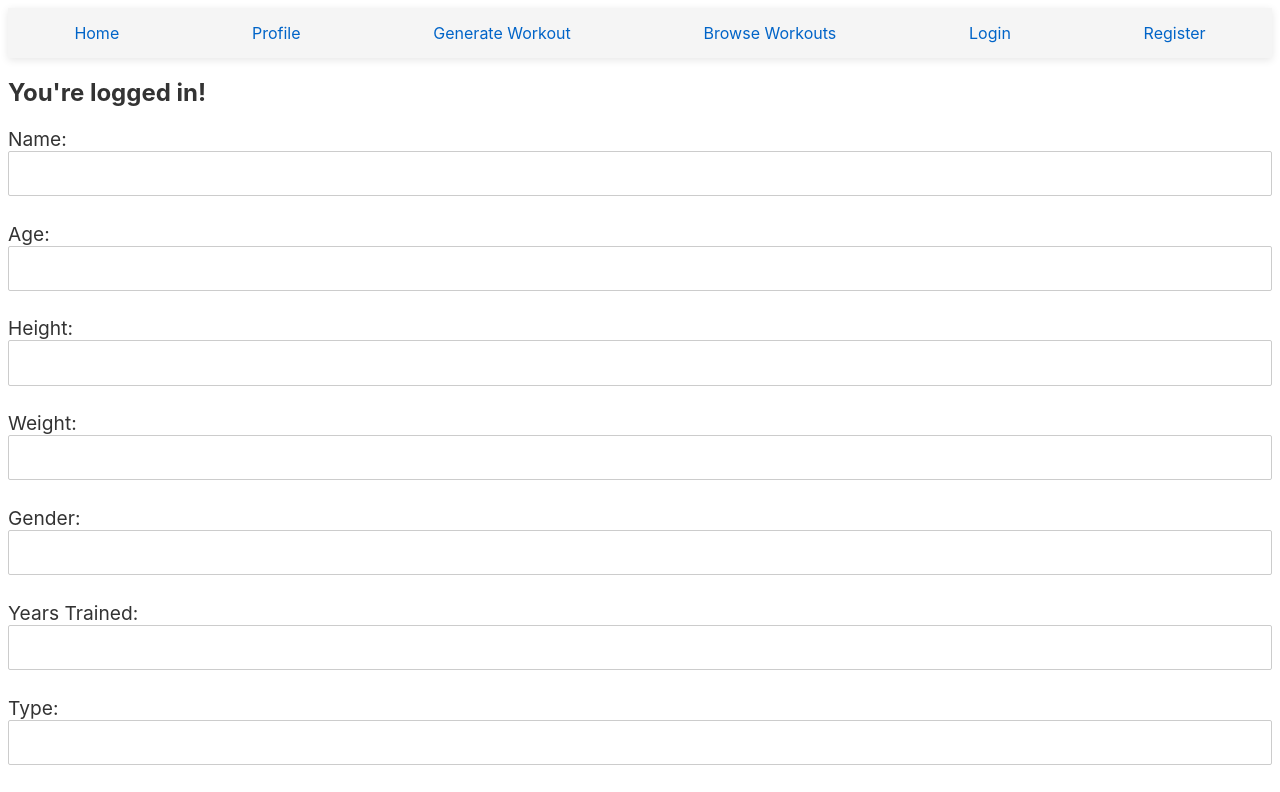
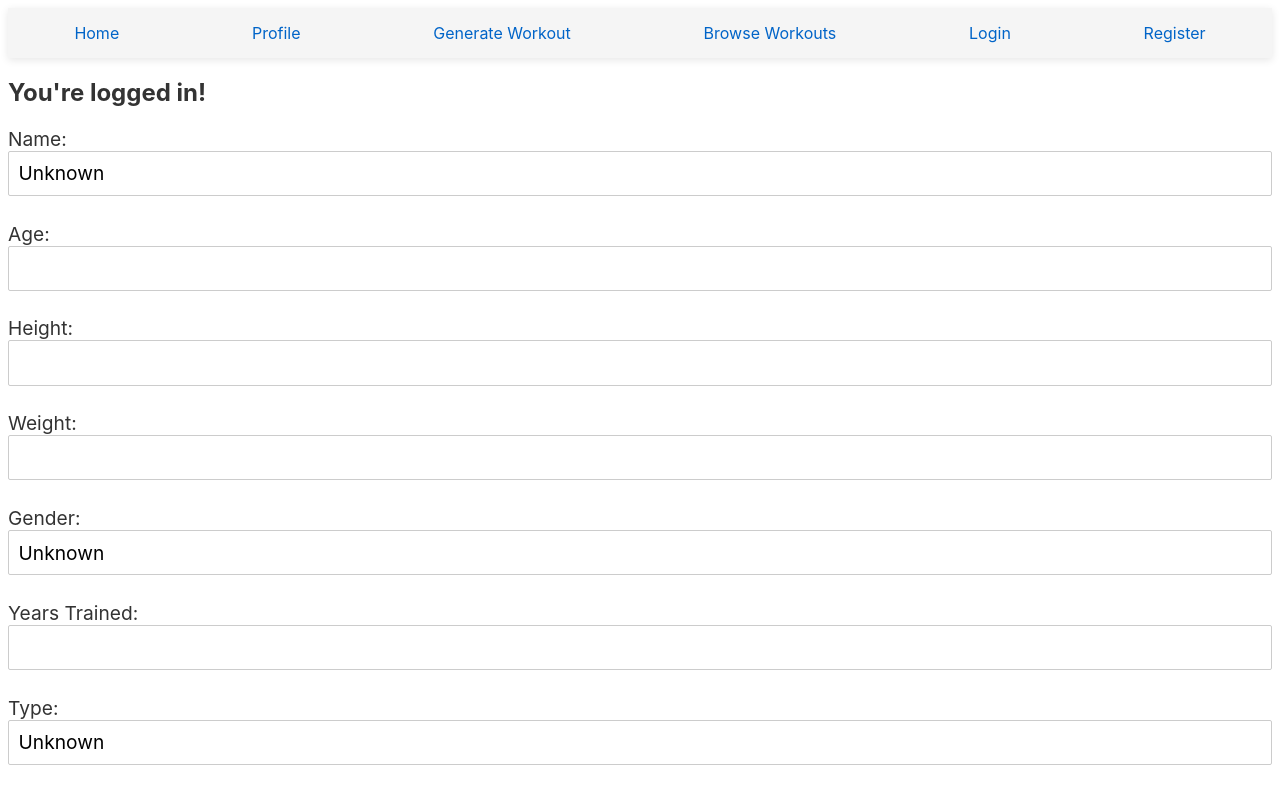
Before and after one commit to Lowband21/GPTFit, a Svelte app in the folder client/: page /profile in a window 1280 px wide. Shown: the top 792 px of the page. Built offline with nearby package versions, Linux system fonts and the light colour scheme; no server answers.

Commit message:
Profile stuff

```diff
--- a/client/src/Profile.svelte
+++ b/client/src/Profile.svelte
@@ -2,24 +2,24 @@
     import { onMount, tick } from 'svelte';
 
     let user = {
-        name: '',
-        age: '',
-        height: '',
-        weight: '',
-        gender: '',
-        years_trained: '',
-        type: '',
-        fitness_level: '',
-        injuries: '',
-        fitness_goal: '',
-        target_timeframe: '',
-        challenges: '',
+        name: 'Unknown',
+        age: null,
+        height: null,
+        weight: null,
+        gender: 'Unknown',
+        years_trained: null,
+        type: 'Unknown',
+        fitness_level: 'Unknown',
+        injuries: 'None',
+        fitness_goal: 'Unknown',
+        target_timeframe: 'Unknown',
+        challenges: 'None',
         favorite_exercises: [],
         exercise_blacklist: [],
-        frequency: '',
+        frequency: null,
         days_cant_train: [],
-        preferred_workout_duration: '', // new field
-        gym_or_home: '', // new field
+        preferred_workout_duration: null, // new field
+        gym_or_home: 'Unknown', // new field
         equipment: [], // new field
     };
 
@@ -27,6 +27,7 @@
 
     let profileExists = false;
     let dataSaved = false;
+    let error = null; // to store error message
 
     const daysOfWeek = ['Monday', 'Tuesday', 'Wednesday', 'Thursday', 'Friday', 'Saturday', 'Sunday'];
     const exercises = ['Squats', 'Deadlift', 'Bench Press', 'Pullups', 'Pushups', 'Crunches', 'Lunges'];
@@ -47,6 +48,9 @@
             if (Object.keys(userProfile).length) {
                 profileExists = true;
             }
+        } else {
+            error = await response.text(); // get error message
+            console.error(error); // print error message to console
         }
     });
 
@@ -66,7 +70,12 @@
             user = { ...user, ...updatedUser };
             profileExists = true;
             dataSaved = true;
+        } else {
+            error = await response.text(); // get error message
+            console.error(error); // print error message to console
+            alert(error);
         }
+        alert(error);
     }
 </script>
 
```
